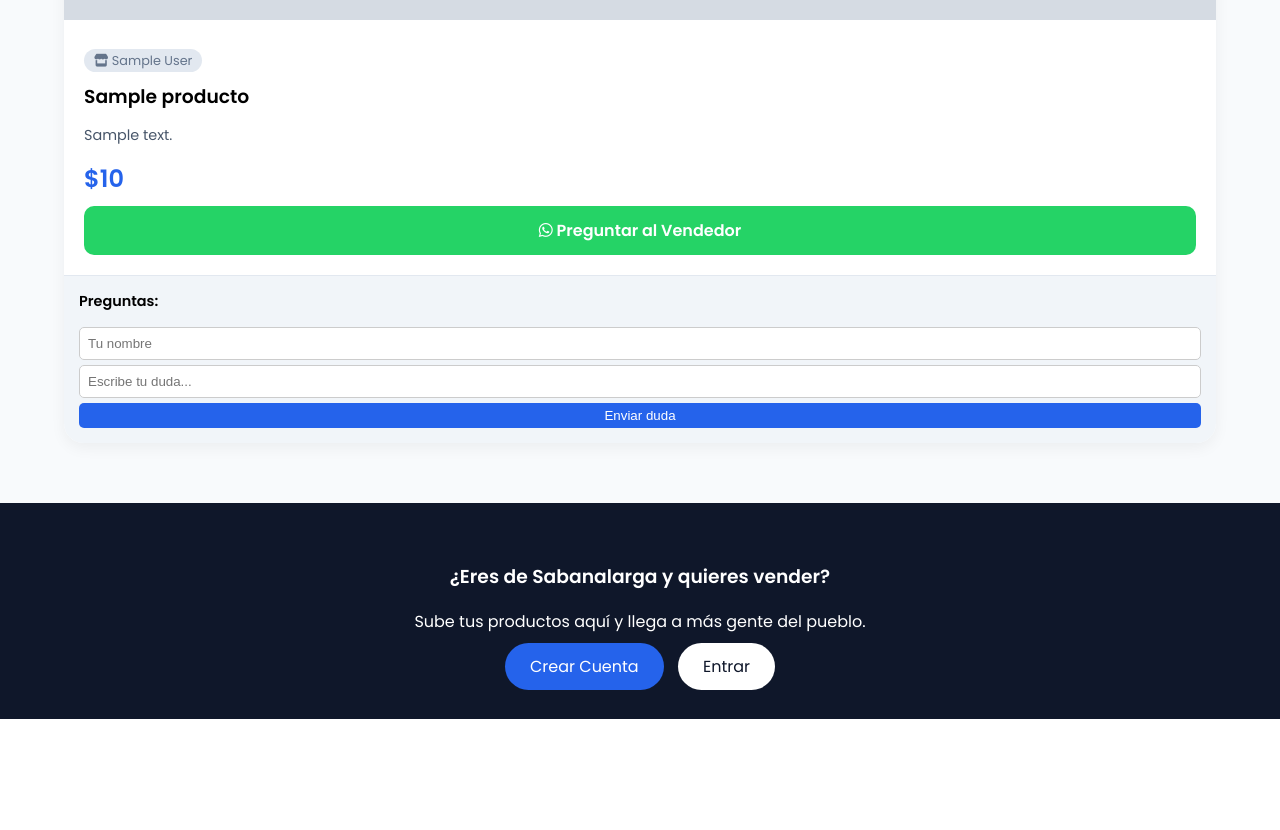
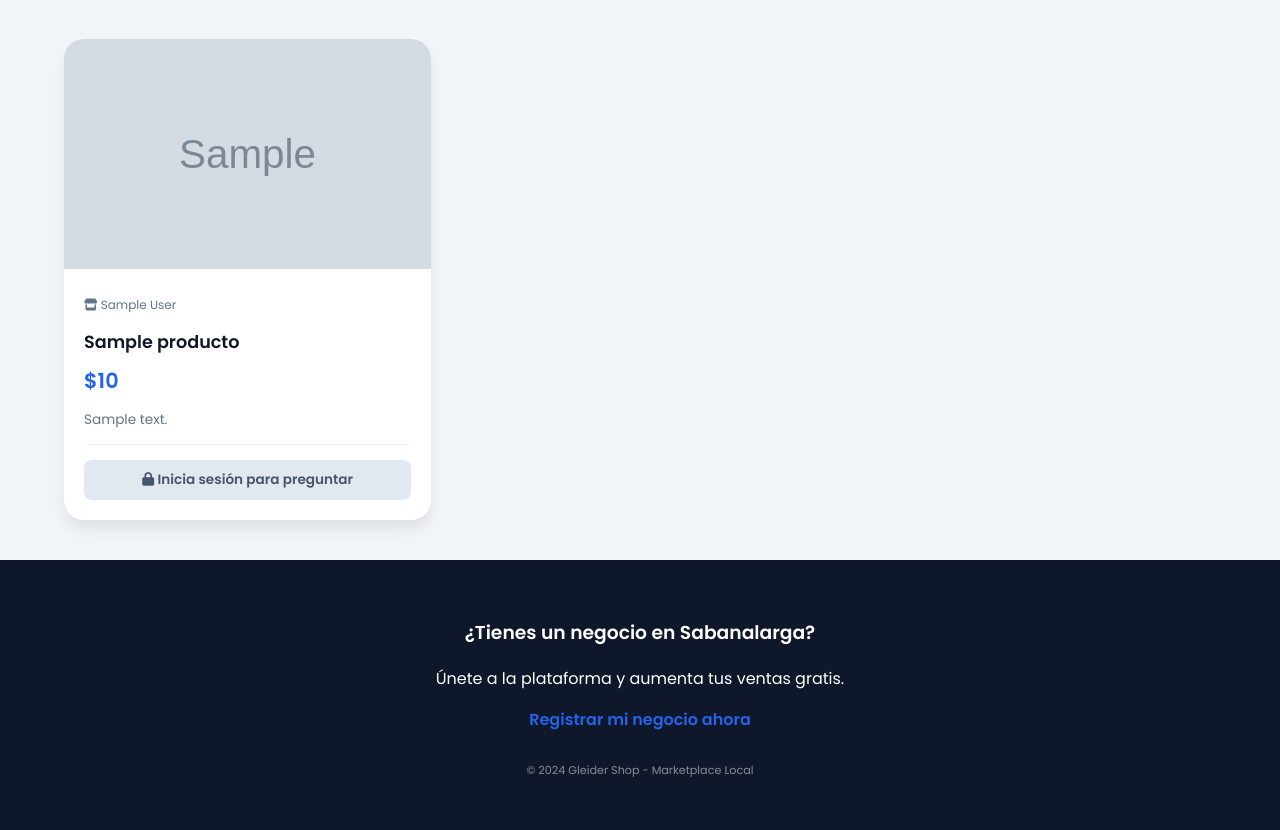
Before and after one commit to gleiderr99-boop/nuevo-proyecto, a Flask app: page / in a window 1280 px wide. Shown: the part 315-1145 px from the top of the page. Before the commit the page ends 1034 px from the top, so only its background shows below. Run offline with Flask 3, Linux system fonts and the light colour scheme; tables that the repository leaves empty hold one stand-in row (values such as "Sample post"); grey boxes marked "Sample" are stand-in pictures.

Commit message:
Update index.html

```diff
--- a/templates/index.html
+++ b/templates/index.html
@@ -3,74 +3,136 @@
 <head>
     <meta charset="UTF-8">
     <meta name="viewport" content="width=device-width, initial-scale=1.0">
-    <title>Sabanalarga Ventas | Gleider Shop</title>
+    <title>Sabanalarga Market | Gleider Shop</title>
     <link href="https://fonts.googleapis.com/css2?family=Poppins:wght@300;400;600&display=swap" rel="stylesheet">
     <link rel="stylesheet" href="https://cdnjs.cloudflare.com/ajax/libs/font-awesome/6.0.0/css/all.min.css">
     <style>
-        :root { --primary: #2563eb; --dark: #0f172a; --bg: #f8fafc; }
+        :root { --primary: #2563eb; --dark: #0f172a; --bg: #f1f5f9; }
         body { font-family: 'Poppins', sans-serif; background: var(--bg); margin: 0; }
-        nav { background: white; padding: 15px 5%; display: flex; justify-content: space-between; align-items: center; position: sticky; top: 0; z-index: 100; box-shadow: 0 2px 10px rgba(0,0,0,0.1); }
-        .grid { display: grid; grid-template-columns: repeat(auto-fit, minmax(300px, 1fr)); gap: 25px; padding: 20px 5%; }
-        .card { background: white; border-radius: 20px; overflow: hidden; box-shadow: 0 5px 15px rgba(0,0,0,0.05); }
-        .card img { width: 100%; height: 250px; object-fit: cover; }
+
+        /* Navegación */
+        nav {
+            background: white; padding: 15px 5%; display: flex;
+            justify-content: space-between; align-items: center;
+            sticky; top: 0; z-index: 100; box-shadow: 0 2px 10px rgba(0,0,0,0.1);
+        }
+        .logo { font-weight: 600; color: var(--primary); font-size: 1.4rem; text-decoration: none; }
+        .nav-btns a { text-decoration: none; color: var(--dark); font-weight: 500; margin-left: 15px; }
+
+        /* Banner de Bienvenida */
+        .hero {
+            background: linear-gradient(rgba(0,0,0,0.6), rgba(0,0,0,0.6)), url('https://images.unsplash.com/photo-1441986300917-64674bd600d8?auto=format&fit=crop&w=1000&q=80');
+            background-size: cover; background-position: center;
+            height: 250px; display: flex; flex-direction: column;
+            justify-content: center; align-items: center; color: white; text-align: center;
+        }
+
+        /* Cuadrícula de Productos */
+        .grid {
+            display: grid;
+            grid-template-columns: repeat(auto-fill, minmax(280px, 1fr));
+            gap: 25px; padding: 40px 5%;
+        }
+
+        .card {
+            background: white; border-radius: 20px; overflow: hidden;
+            box-shadow: 0 10px 15px -3px rgba(0,0,0,0.1);
+            transition: transform 0.3s;
+        }
+        .card:hover { transform: translateY(-5px); }
+        .card img { width: 100%; height: 230px; object-fit: cover; }
+
         .info { padding: 20px; }
-        .price { font-size: 1.5rem; color: var(--primary); font-weight: 600; }
-        .vendedor-tag { font-size: 0.8rem; color: #64748b; background: #e2e8f0; padding: 3px 10px; border-radius: 50px; }
-        .btn-wa { background: #25d366; color: white; display: block; text-align: center; padding: 12px; border-radius: 10px; text-decoration: none; font-weight: 600; margin-top: 10px; }
-        .comments-section { background: #f1f5f9; padding: 15px; border-top: 1px solid #e2e8f0; }
-        .comment-item { font-size: 0.85rem; margin-bottom: 8px; border-bottom: 1px solid #ddd; padding-bottom: 5px; }
-        input[type="text"] { width: 100%; padding: 8px; border: 1px solid #ccc; border-radius: 5px; margin-top: 5px; box-sizing: border-box; }
-        .footer-vendedores { background: var(--dark); color: white; padding: 40px; text-align: center; margin-top: 40px; }
+        .info h3 { margin: 0 0 10px 0; font-size: 1.1rem; color: var(--dark); }
+        .price { font-size: 1.3rem; color: var(--primary); font-weight: 600; display: block; margin-bottom: 10px; }
+        .vendedor-tag { font-size: 0.75rem; color: #64748b; margin-bottom: 15px; display: block; }
+
+        /* Estilo del Chat en el Index */
+        .chat-form { border-top: 1px solid #f1f5f9; padding-top: 15px; margin-top: 15px; }
+        .chat-form input {
+            width: 100%; padding: 10px; border: 1px solid #e2e8f0;
+            border-radius: 8px; margin-bottom: 8px; box-sizing: border-box;
+        }
+        .btn-chat {
+            background: var(--primary); color: white; border: none;
+            width: 100%; padding: 10px; border-radius: 8px;
+            font-weight: 600; cursor: pointer; display: flex;
+            align-items: center; justify-content: center; gap: 8px;
+        }
+
+        .btn-login-to-chat {
+            display: block; text-align: center; background: #e2e8f0;
+            color: #475569; padding: 10px; border-radius: 8px;
+            text-decoration: none; font-size: 0.85rem; font-weight: 600;
+        }
+
+        /* Footer */
+        .footer { background: var(--dark); color: white; padding: 40px 5%; text-align: center; }
+        .footer a { color: var(--primary); text-decoration: none; font-weight: 600; }
+
+        @media (max-width: 600px) {
+            .grid { grid-template-columns: 1fr; }
+        }
     </style>
 </head>
 <body>
 
 <nav>
-    <h2 style="margin:0; color:var(--primary)">Sabanalarga Market</h2>
-    {% if session['user_name'] %}
-        <a href="/gleider_admin" style="text-decoration:none; color:var(--primary); font-weight:600">Mi Panel</a>
-    {% else %}
-        <a href="/login" style="text-decoration:none; color:var(--primary)">Vendedores</a>
-    {% endif %}
+    <a href="/" class="logo">Sabanalarga Market</a>
+    <div class="nav-btns">
+        {% if session['user_name'] %}
+            <a href="/gleider_admin">Hola, {{ session['user_name'] }} <i class="fas fa-user-circle"></i></a>
+        {% else %}
+            <a href="/login">Iniciar Sesión</a>
+            <a href="/registro" style="background: var(--primary); color: white; padding: 8px 15px; border-radius: 8px;">Vender</a>
+        {% endif %}
+    </div>
 </nav>
+
+<div class="hero">
+    <h1>Lo mejor de Sabanalarga en un solo lugar</h1>
+    <p>Apoya el comercio local de nuestro pueblo</p>
+</div>
 
 <div class="grid">
     {% for p in productos %}
     <div class="card">
-        <img src="{{ url_for('static', filename='uploads/' + p.imagen) }}">
+        <img src="{{ url_for('static', filename='uploads/' + p.imagen) }}" onerror="this.src='https://via.placeholder.com/300x200?text=Sin+Imagen'">
         <div class="info">
             <span class="vendedor-tag"><i class="fas fa-store"></i> {{ p.vendedor.nombre }}</span>
-            <h3 style="margin:10px 0">{{ p.nombre }}</h3>
-            <p style="font-size:0.9rem; color:#475569">{{ p.descripcion }}</p>
+            <h3>{{ p.nombre }}</h3>
             <span class="price">${{ "{:,.0f}".format(p.precio) }}</span>
+            <p style="font-size: 0.85rem; color: #64748b; line-height: 1.4;">{{ p.descripcion }}</p>
 
-            <a href="https://wa.me/57{{ p.vendedor.telefono }}?text=Hola%20{{ p.vendedor.nombre }},%20vi%20tu%20producto%20{{ p.nombre }}%20en%20GleiderShop" class="btn-wa">
-                <i class="fab fa-whatsapp"></i> Preguntar al Vendedor
-            </a>
+            <div class="chat-form">
+                {% if session['user_id'] %}
+                    <form action="/enviar_mensaje/{{ p.id }}" method="POST">
+                        <input type="text" name="mensaje" placeholder="Escribe tu duda al vendedor..." required>
+                        <button type="submit" class="btn-chat">
+                            <i class="fas fa-paper-plane"></i> Chatear con Vendedor
+                        </button>
+                    </form>
+                {% else %}
+                    <a href="/login" class="btn-login-to-chat">
+                        <i class="fas fa-lock"></i> Inicia sesión para preguntar
+                    </a>
+                {% endif %}
+            </div>
         </div>
-
-        <div class="comments-section">
-            <h4 style="margin:0 0 10px 0; font-size:0.9rem">Preguntas:</h4>
-            {% for c in p.comentarios %}
-                <div class="comment-item"><strong>{{ c.cliente }}:</strong> {{ c.contenido }}</div>
-            {% endfor %}
-            <form action="/comentar/{{ p.id }}" method="POST" style="margin-top:10px">
-                <input type="text" name="nombre_cliente" placeholder="Tu nombre" required>
-                <input type="text" name="comentario" placeholder="Escribe tu duda..." required>
-                <button type="submit" style="margin-top:5px; width:100%; padding:5px; border-radius:5px; border:none; background:var(--primary); color:white; cursor:pointer">Enviar duda</button>
-            </form>
-        </div>
+    </div>
+    {% else %}
+    <div style="grid-column: 1/-1; text-align: center; padding: 50px;">
+        <i class="fas fa-box-open" style="font-size: 3rem; color: #cbd5e1;"></i>
+        <p style="color: #64748b; margin-top: 10px;">Aún no hay productos disponibles. ¡Sé el primero en vender!</p>
     </div>
     {% endfor %}
 </div>
 
-<div class="footer-vendedores">
-    <h3>¿Eres de Sabanalarga y quieres vender?</h3>
-    <p>Sube tus productos aquí y llega a más gente del pueblo.</p>
-    <div style="margin-top:20px">
-        <a href="/registro" style="background:var(--primary); color:white; padding:12px 25px; border-radius:50px; text-decoration:none; margin-right:10px">Crear Cuenta</a>
-        <a href="/login" style="background:white; color:var(--dark); padding:12px 25px; border-radius:50px; text-decoration:none">Entrar</a>
-    </div>
+<div class="footer">
+    <h3>¿Tienes un negocio en Sabanalarga?</h3>
+    <p>Únete a la plataforma y aumenta tus ventas gratis.</p>
+    <a href="/registro">Registrar mi negocio ahora</a>
+    <p style="font-size: 0.7rem; margin-top: 30px; opacity: 0.5;">&copy; 2024 Gleider Shop - Marketplace Local</p>
 </div>
 
 </body>
```
